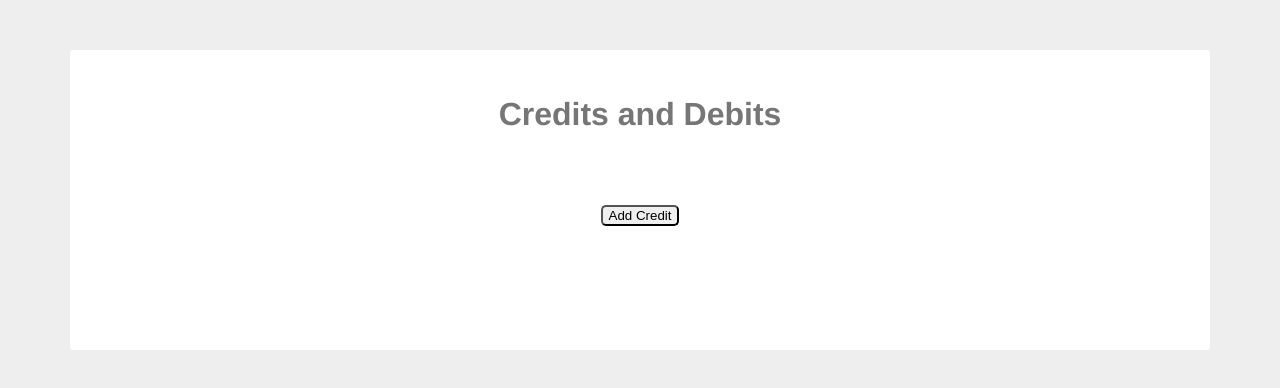
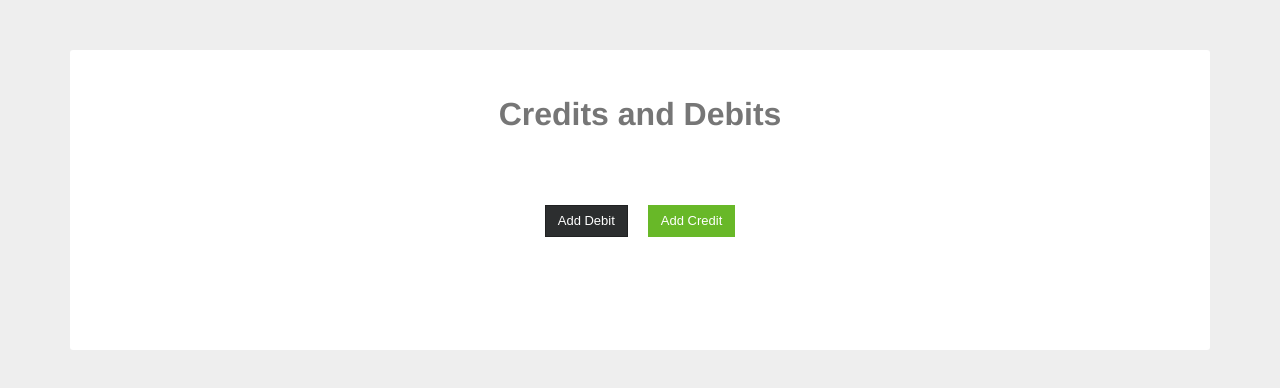
Before and after one commit to cassiohalmeida/credits-and-debits, a React (Create React App) app: page / in a window 1280 px wide. Shown: the top 388 px of the page. Built offline with nearby package versions, Linux system fonts and the light colour scheme.

Commit message:
Button component.

```diff
--- a/src/App.js
+++ b/src/App.js
@@ -13,7 +13,12 @@ class App extends Component {
           <Title/>
         </Wrapper>
         <Wrapper>
-          <Button />
+          <Button
+            type='primary'
+            text='Add Debit' />
+          <Button
+            type='secundary'
+            text='Add Credit' />
         </Wrapper>
       </AppContent>
     );
--- a/src/components/Button.js
+++ b/src/components/Button.js
@@ -3,17 +3,50 @@ import styled from 'styled-components'
 
 const StyledButton = styled.button`
   border-radius: 5px;
+  display: inline-block;
+  margin-bottom: 0;
+  font-weight: 400;
+  text-align: center;
+  vertical-align: middle;
+  touch-action: manipulation;
+  cursor: pointer;
+  border: 1px solid transparent;
+  padding: 6px 12px;
+  font-size: 13px;
+  line-height: 1.42;
+  border-radius: 0;
+  user-select: none;
+  margin: 0 10px;
+`
+
+const PrimaryButton = styled(StyledButton)`
+  color: #fff;
+  background-color: #2c2e2f;
+  border-color: #202122;
+`;
+
+const SecundaryButton = styled(StyledButton)`
+  background-color: #68b828;
+  color: #fff;
 `
 
 class Button extends Component {
   handleClick = () => {
     alert('Clicked!')
   }
+  renderType = (type) => {
+    switch(type) {
+      case 'primary':
+        return <PrimaryButton> {this.props.text} </PrimaryButton>
+      case 'secundary':
+        return <SecundaryButton> {this.props.text} </SecundaryButton>
+      default:
+        return <StyledButton> {this.props.text} </StyledButton>
+    }
+  }
   render() {
     return (
-      <StyledButton onClick={this.handleClick}>
-        Add Credit
-      </StyledButton>
+      this.renderType(this.props.type)
     )
   }
 }
```
